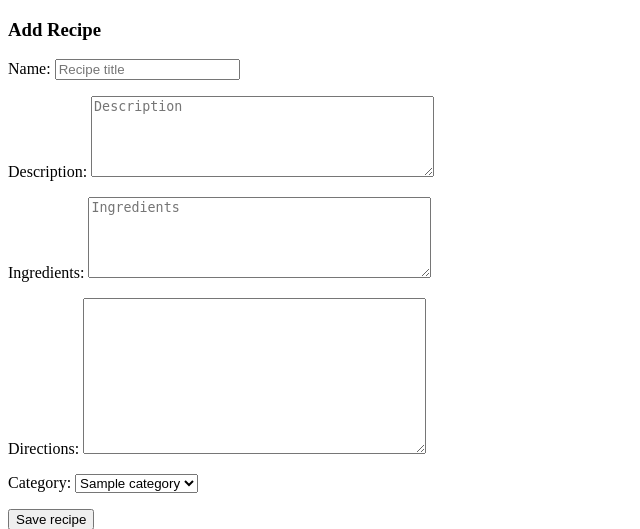
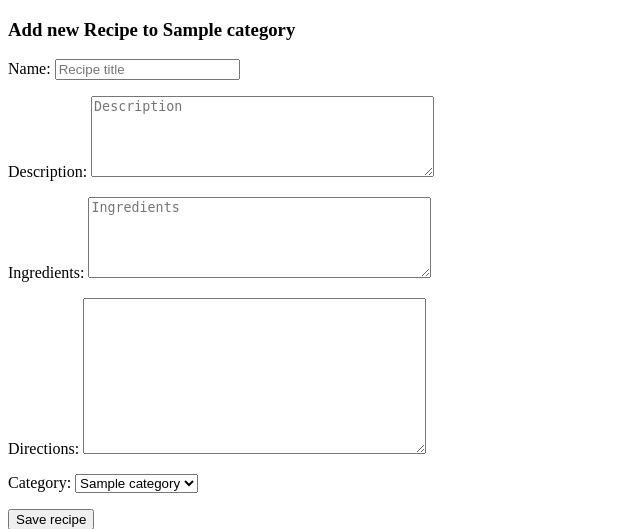
Before and after one commit to kalonjic34/foodspot-web-app, a Django app: page /add_recipe/category/1/ in a window 1280 px wide. Shown: the part 26-555 px from the top of the page, without its empty margins (0-640 px from the left). Run offline with Django 5.2, Linux system fonts and the light colour scheme; tables that the repository leaves empty hold one stand-in row (values such as "Sample post").

Commit message:
update add_recipe template to display category name in header

```diff
--- a/foodspot_app/templates/foodspot_app/add_recipe.html
+++ b/foodspot_app/templates/foodspot_app/add_recipe.html
@@ -2,7 +2,8 @@
 
 {% block content %}
 
-<h3>Add Recipe</h3>
+<h3>Add new Recipe {% if category %} to {{ category.name }} {% endif %} </h3>
+
 <div>
     <form action="" method="post">
 
```
